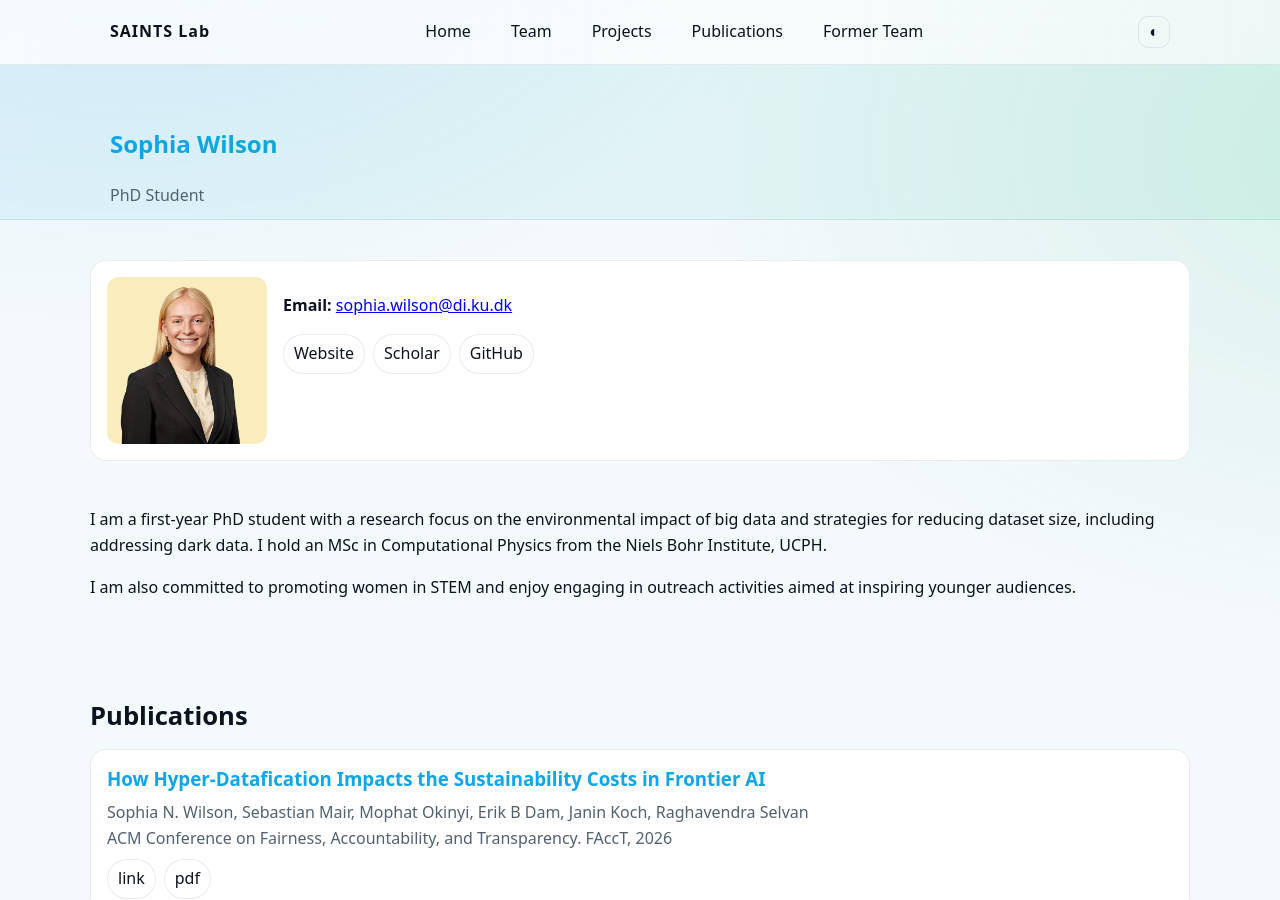
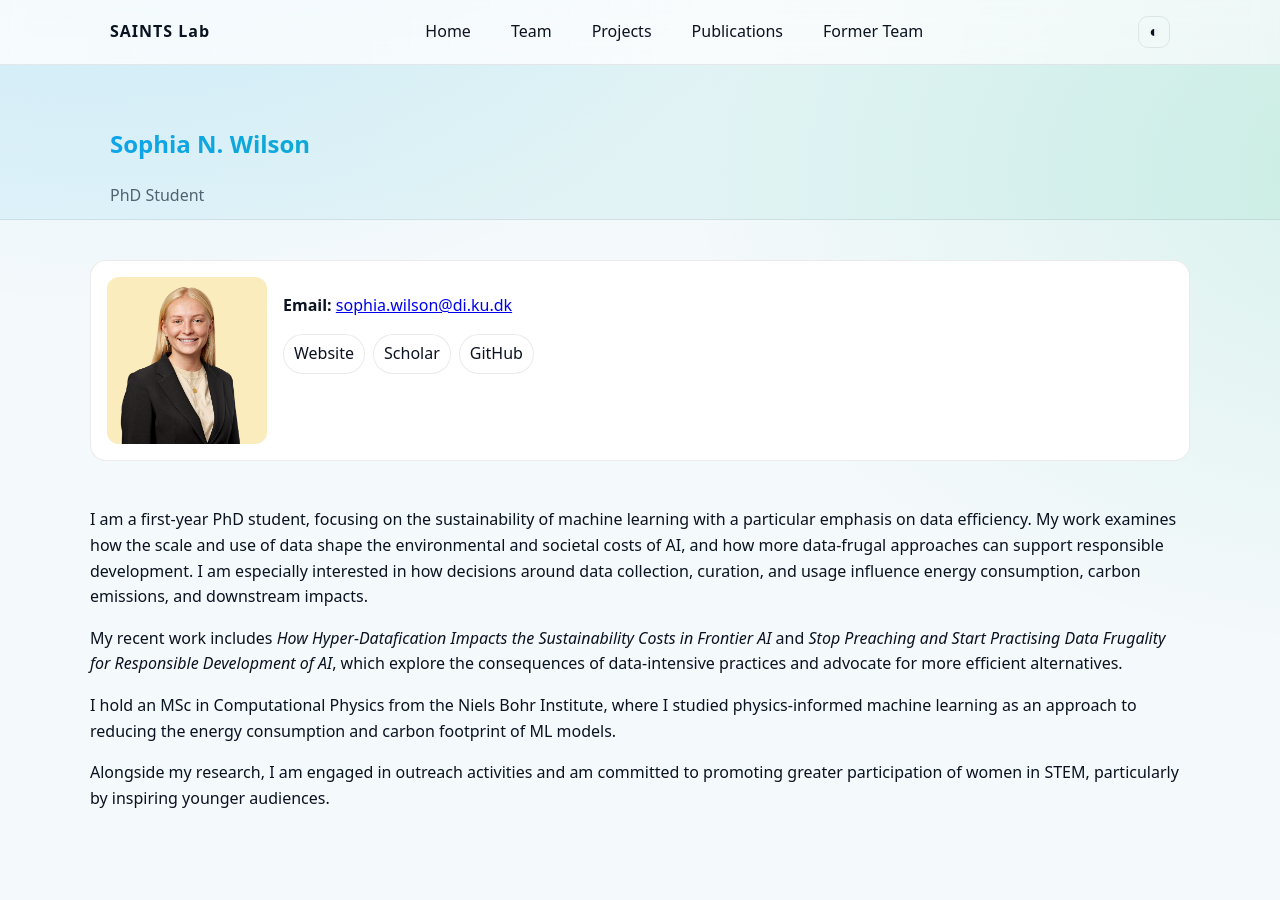
Before and after one commit to saintslab/saintslab.github.io, a Jekyll site: the page built from _people/sophia.md, in a window 1280 px wide and 900 px high. Built offline with Jekyll 4.4.1, drawn with Linux system fonts in a browser that asks for light colours.

Commit message:
Revise Sophia Wilson's profile details and bio
Updated name, GitHub link, and expanded bio to reflect current research focus and recent work.

```diff
--- a/_people/sophia.md
+++ b/_people/sophia.md
@@ -1,5 +1,5 @@
 ---
-name: Sophia Wilson
+name: Sophia N. Wilson
 role: PhD Student
 pub_aliases:
   - Sophia N. Wilson
@@ -8,10 +8,14 @@ email: sophia.wilson@di.ku.dk
 photo: /assets/img/sophia.jpg
 website: https://sophiawilson18.github.io/
 scholar: https://scholar.google.com/citations?user=HPp3xmYAAAAJ&hl=en&oi=ao
-github: https://github.com/raghavian
+github: https://github.com/sophiawilson18
 order: 2
 ---
 
-I am a first-year PhD student with a research focus on the environmental impact of big data and strategies for reducing dataset size, including addressing dark data. I hold an MSc in Computational Physics from the Niels Bohr Institute, UCPH.
+I am a first-year PhD student, focusing on the sustainability of machine learning with a particular emphasis on data efficiency. My work examines how the scale and use of data shape the environmental and societal costs of AI, and how more data-frugal approaches can support responsible development. I am especially interested in how decisions around data collection, curation, and usage influence energy consumption, carbon emissions, and downstream impacts.
 
-I am also committed to promoting women in STEM and enjoy engaging in outreach activities aimed at inspiring younger audiences.
+My recent work includes *How Hyper-Datafication Impacts the Sustainability Costs in Frontier AI* and *Stop Preaching and Start Practising Data Frugality for Responsible Development of AI*, which explore the consequences of data-intensive practices and advocate for more efficient alternatives.
+
+I hold an MSc in Computational Physics from the Niels Bohr Institute, where I studied physics-informed machine learning as an approach to reducing the energy consumption and carbon footprint of ML models.
+
+Alongside my research, I am engaged in outreach activities and am committed to promoting greater participation of women in STEM, particularly by inspiring younger audiences.
```
